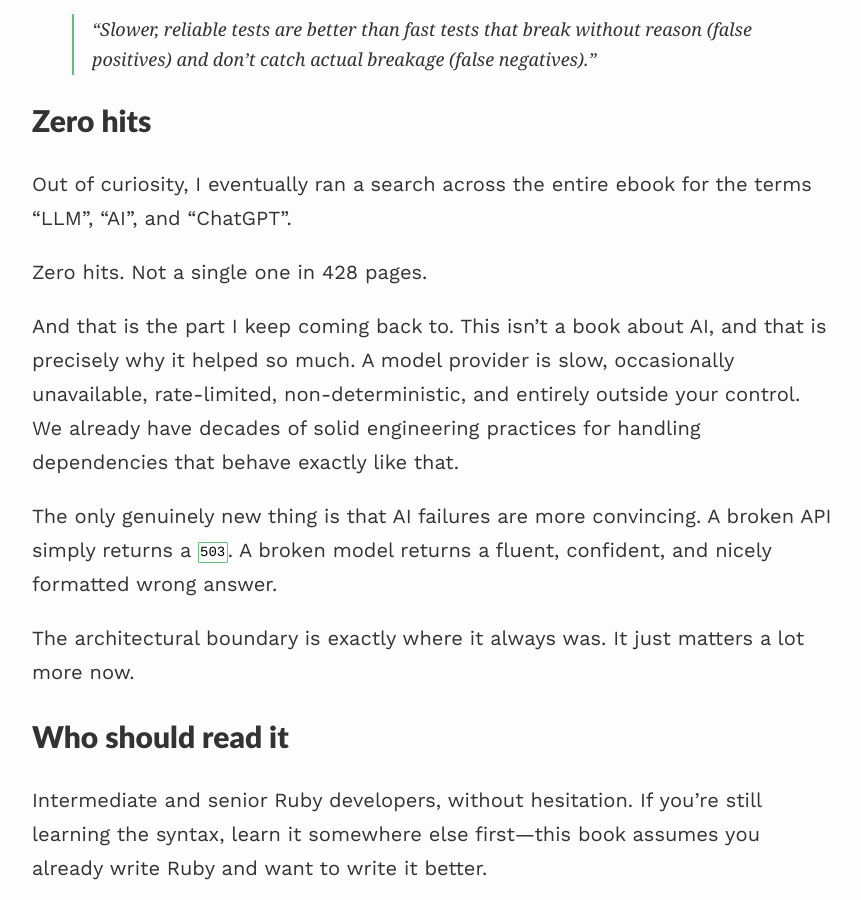
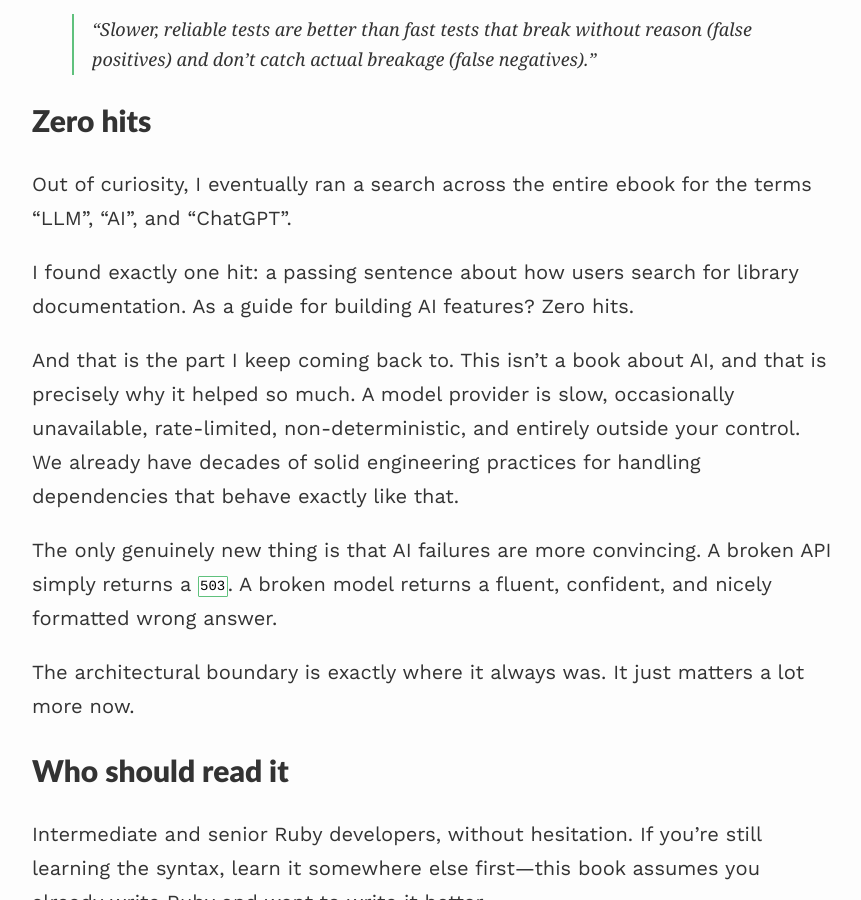
Before and after one commit to 0jonjo/0jonjo.github.io, a Jekyll site: the page built from _posts/2026-08-13-polished-ruby-programming.md, in a window 1280 px wide and 900 px high, scrolled down 3764 px. Shown: the whole window, without its empty margins (208-1069 px from the left). Built offline with Jekyll 4.4.1, drawn with Linux system fonts in a browser that asks for light colours; nearby versions of some CDN libraries.

Commit message:
Refine commentary on AI relevance in Polished Ruby Programming review

```diff
--- a/_posts/2026-08-13-polished-ruby-programming.md
+++ b/_posts/2026-08-13-polished-ruby-programming.md
@@ -58,7 +58,7 @@ The same chapter states the trade-off plainly, and it's a quote I'd gladly put o
 
 Out of curiosity, I eventually ran a search across the entire ebook for the terms "LLM", "AI", and "ChatGPT".
 
-Zero hits. Not a single one in 428 pages.
+I found exactly one hit: a passing sentence about how users search for library documentation. As a guide for building AI features? Zero hits.
 
 And that is the part I keep coming back to. This isn't a book about AI, and that is precisely why it helped so much. A model provider is slow, occasionally unavailable, rate-limited, non-deterministic, and entirely outside your control. We already have decades of solid engineering practices for handling dependencies that behave exactly like that.
 
```
